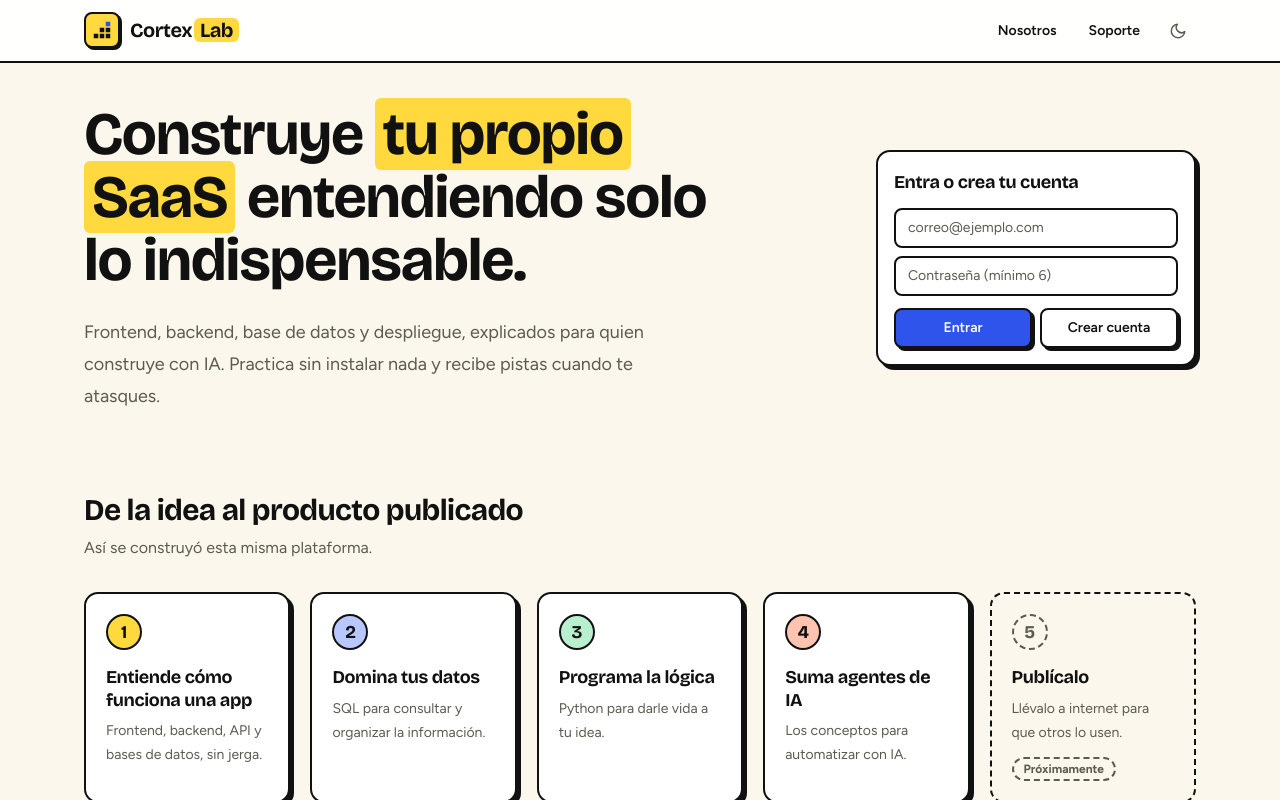
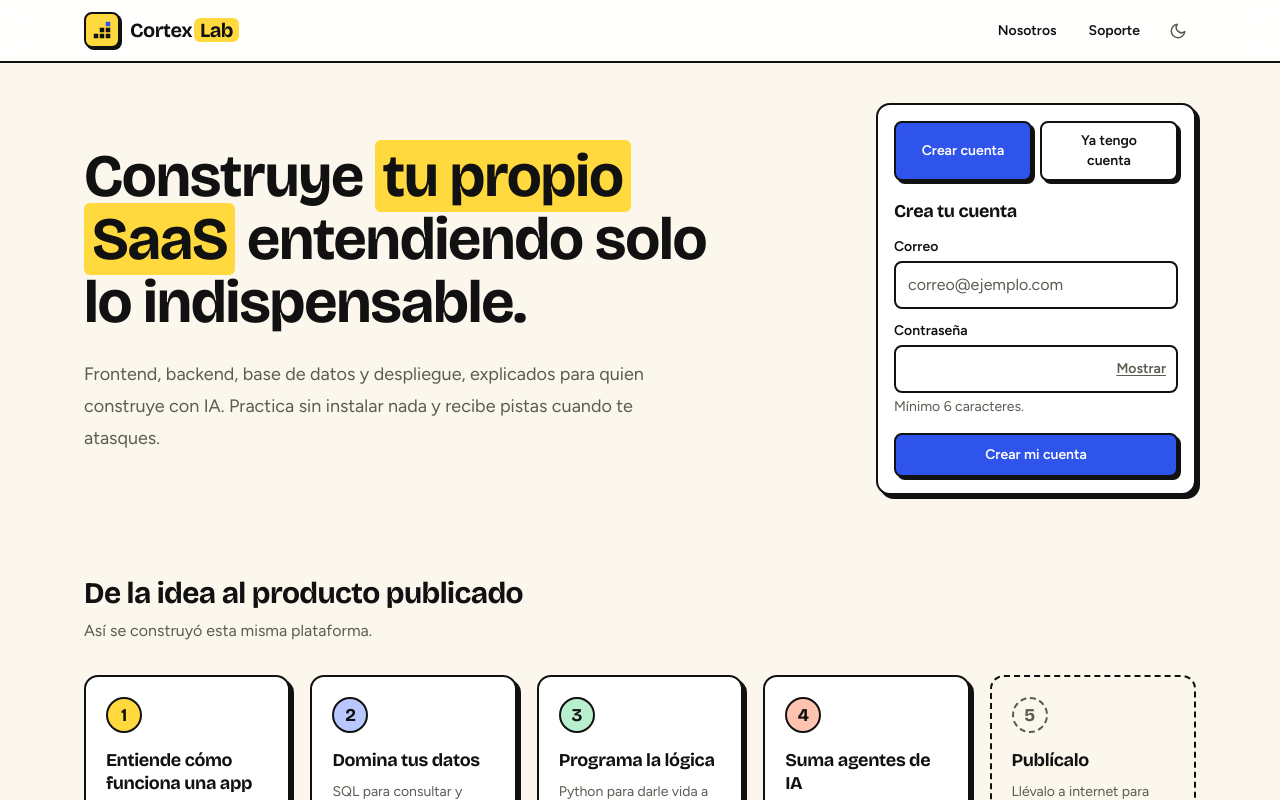
Before and after one commit to danielgc97/learning-platform, a React (Vite) app in the folder frontend/: page / in a window 1280 px wide. Shown: the top 800 px of the page. Built offline with nearby package versions, Linux system fonts and the light colour scheme; no server answers.

Commit message:
Harden signup form: labels, sign-up/sign-in toggle, Spanish errors, resend confirmation

```diff
--- a/frontend/src/AuthPanel.jsx
+++ b/frontend/src/AuthPanel.jsx
@@ -5,7 +5,7 @@ import Alert from './components/Alert'
 import Button from './components/Button'
 
 const inputClass =
-  'w-full rounded-lg border-2 border-ink bg-surface px-3 py-2 text-sm placeholder:text-muted focus:outline-2 focus:outline-offset-2 focus:outline-accent'
+  'w-full rounded-lg border-2 border-ink bg-surface px-3 py-2.5 text-base placeholder:text-muted focus:outline-2 focus:outline-offset-2 focus:outline-accent'
 
 export function UserMenu() {
   const { session } = useSession()
@@ -18,50 +18,175 @@ export function UserMenu() {
   )
 }
 
+const MIN_PASSWORD = 6
+
+// Supabase devuelve los errores en inglés; los traducimos por su código.
+const AUTH_ERRORS = {
+  invalid_credentials: 'El correo o la contraseña no son correctos.',
+  email_not_confirmed: 'Tu correo aún no está confirmado. Revisa tu bandeja de entrada.',
+  user_already_exists: 'Ya existe una cuenta con ese correo. Prueba entrando.',
+  email_exists: 'Ya existe una cuenta con ese correo. Prueba entrando.',
+  weak_password: `La contraseña es muy débil. Usa al menos ${MIN_PASSWORD} caracteres.`,
+  email_address_invalid: 'Ese correo no parece válido. Revísalo.',
+  over_email_send_rate_limit: 'Enviamos demasiados correos en poco tiempo. Espera unos minutos e inténtalo de nuevo.',
+  over_request_rate_limit: 'Demasiados intentos seguidos. Espera un momento e inténtalo de nuevo.',
+  signup_disabled: 'El registro está desactivado por ahora.',
+}
+
+function authMessage(error) {
+  return AUTH_ERRORS[error.code] ?? 'No pudimos completar la acción. Inténtalo de nuevo en unos minutos.'
+}
+
+const labelClass = 'block text-sm font-semibold'
+const fieldErrorClass = 'mt-1 text-sm font-semibold text-bad'
+
 export function AuthForm() {
+  const [mode, setMode] = useState('signup')
   const [email, setEmail] = useState('')
   const [password, setPassword] = useState('')
+  const [showPassword, setShowPassword] = useState(false)
+  const [errors, setErrors] = useState({})
   const [message, setMessage] = useState(null)
+  const [pendingEmail, setPendingEmail] = useState(null)
   const [busy, setBusy] = useState(false)
 
-  function missingFields() {
-    if (email.trim() && password) return false
-    setMessage('Escribe tu correo y tu contraseña.')
-    return true
+  const isSignup = mode === 'signup'
+
+  function changeMode(next) {
+    if (busy) return
+    setMode(next)
+    setErrors({})
+    setMessage(null)
+    setPendingEmail(null)
+    setShowPassword(false)
   }
 
-  async function signIn(e) {
-    e?.preventDefault()
-    if (missingFields()) return
+  function validate() {
+    const next = {}
+    if (!email.trim()) next.email = 'Escribe tu correo.'
+    else if (!/^\S+@\S+\.\S+$/.test(email.trim())) next.email = 'Revisa tu correo: parece incompleto.'
+    if (!password) next.password = 'Escribe tu contraseña.'
+    else if (isSignup && password.length < MIN_PASSWORD) next.password = `Usa al menos ${MIN_PASSWORD} caracteres.`
+    setErrors(next)
+    return Object.keys(next).length === 0
+  }
+
+  async function submit(e) {
+    e.preventDefault()
+    if (busy || !validate()) return
+    const address = email.trim()
     setBusy(true)
     setMessage(null)
-    const { error } = await supabase.auth.signInWithPassword({ email, password })
-    if (error) setMessage(error.message)
+    setPendingEmail(null)
+
+    if (isSignup) {
+      const { data, error } = await supabase.auth.signUp({ email: address, password })
+      if (error) setMessage({ tone: 'error', text: authMessage(error) })
+      else if (!data.session) {
+        setPendingEmail(address)
+        setMessage({ tone: 'success', text: `Te enviamos un correo a ${address}. Ábrelo para confirmar tu cuenta y luego inicia sesión.` })
+      }
+    } else {
+      const { error } = await supabase.auth.signInWithPassword({ email: address, password })
+      if (error) {
+        setMessage({ tone: 'error', text: authMessage(error) })
+        if (error.code === 'email_not_confirmed') setPendingEmail(address)
+      }
+    }
     setBusy(false)
   }
 
-  async function signUp() {
-    if (missingFields()) return
+  async function resend() {
+    if (busy) return
     setBusy(true)
-    setMessage(null)
-    const { data, error } = await supabase.auth.signUp({ email, password })
-    if (error) setMessage(error.message)
-    else if (!data.session) setMessage('Cuenta creada. Revisa tu correo para confirmarla y luego inicia sesión.')
+    const { error } = await supabase.auth.resend({ type: 'signup', email: pendingEmail })
+    setMessage(
+      error
+        ? { tone: 'error', text: authMessage(error) }
+        : { tone: 'success', text: 'Listo, te enviamos otro correo. Revisa también la carpeta de spam.' },
+    )
     setBusy(false)
   }
 
   return (
-    <form onSubmit={signIn} className="lab-card w-full max-w-xs p-4">
-      <h2 className="font-display text-lg">Entra o crea tu cuenta</h2>
-      <div className="mt-3 space-y-2">
-        <input type="email" placeholder="correo@ejemplo.com" autoComplete="email" className={inputClass} value={email} onChange={(e) => setEmail(e.target.value)} />
-        <input type="password" placeholder="Contraseña (mínimo 6)" autoComplete="current-password" className={inputClass} value={password} onChange={(e) => setPassword(e.target.value)} />
+    <form onSubmit={submit} noValidate className="lab-card w-full max-w-xs p-4">
+      <div className="flex gap-2">
+        <Button variant={isSignup ? 'primary' : 'secondary'} aria-pressed={isSignup} onClick={() => changeMode('signup')} className="min-h-11 flex-1 px-2">
+          Crear cuenta
+        </Button>
+        <Button variant={isSignup ? 'secondary' : 'primary'} aria-pressed={!isSignup} onClick={() => changeMode('signin')} className="min-h-11 flex-1 px-2">
+          Ya tengo cuenta
+        </Button>
       </div>
-      <div className="mt-3 flex gap-2">
-        <Button type="submit" variant="primary" disabled={busy} className="flex-1 px-3">Entrar</Button>
-        <Button onClick={signUp} disabled={busy} className="flex-1 px-3">Crear cuenta</Button>
+
+      <h2 className="mt-4 font-display text-lg">{isSignup ? 'Crea tu cuenta' : 'Entra a tu cuenta'}</h2>
+
+      <div className="mt-3 space-y-3">
+        <div>
+          <label htmlFor="auth-email" className={labelClass}>Correo</label>
+          <input
+            id="auth-email"
+            name="email"
+            type="email"
+            inputMode="email"
+            autoComplete="email"
+            placeholder="correo@ejemplo.com"
+            className={`${inputClass} mt-1`}
+            value={email}
+            onChange={(e) => setEmail(e.target.value)}
+            aria-invalid={Boolean(errors.email)}
+            aria-describedby={errors.email ? 'auth-email-error' : undefined}
+          />
+          {errors.email && <p id="auth-email-error" className={fieldErrorClass}>{errors.email}</p>}
+        </div>
+
+        <div>
+          <label htmlFor="auth-password" className={labelClass}>Contraseña</label>
+          <div className="relative mt-1">
+            <input
+              id="auth-password"
+              name="password"
+              type={showPassword ? 'text' : 'password'}
+              autoComplete={isSignup ? 'new-password' : 'current-password'}
+              className={`${inputClass} pr-24`}
+              value={password}
+              onChange={(e) => setPassword(e.target.value)}
+              aria-invalid={Boolean(errors.password)}
+              aria-describedby={errors.password ? 'auth-password-error' : isSignup ? 'auth-password-hint' : undefined}
+            />
+            <button
+              type="button"
+              onClick={() => setShowPassword((v) => !v)}
+              aria-pressed={showPassword}
+              aria-label={showPassword ? 'Ocultar contraseña' : 'Mostrar contraseña'}
+              className="absolute inset-y-0 right-1 my-auto h-9 cursor-pointer rounded-md px-2 text-sm font-semibold text-muted underline underline-offset-2 hover:text-ink focus-visible:outline-2 focus-visible:outline-accent"
+            >
+              {showPassword ? 'Ocultar' : 'Mostrar'}
+            </button>
+          </div>
+          {errors.password ? (
+            <p id="auth-password-error" className={fieldErrorClass}>{errors.password}</p>
+          ) : (
+            isSignup && <p id="auth-password-hint" className="mt-1 text-sm text-muted">Mínimo {MIN_PASSWORD} caracteres.</p>
+          )}
+        </div>
       </div>
-      {message && <Alert tone="info">{message}</Alert>}
+
+      <Button type="submit" variant="primary" disabled={busy} className="mt-4 min-h-11 w-full">
+        {busy ? (isSignup ? 'Creando tu cuenta…' : 'Entrando…') : isSignup ? 'Crear mi cuenta' : 'Entrar'}
+      </Button>
+
+      {message && <Alert tone={message.tone}>{message.text}</Alert>}
+      {pendingEmail && (
+        <button
+          type="button"
+          onClick={resend}
+          disabled={busy}
+          className="mt-2 cursor-pointer text-sm font-semibold underline underline-offset-2 hover:text-accent disabled:cursor-not-allowed disabled:opacity-50"
+        >
+          ¿No te llegó el correo? Reenviar
+        </button>
+      )}
     </form>
   )
 }
```
